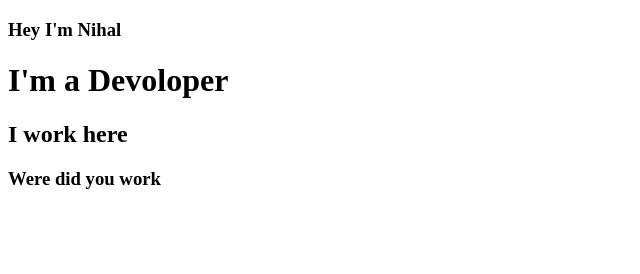
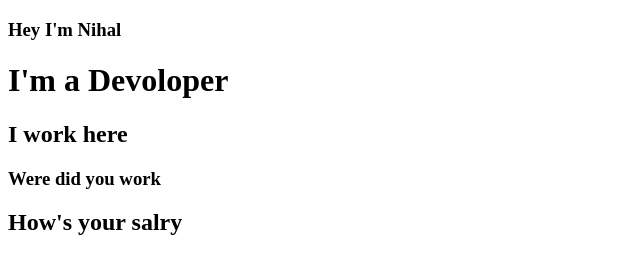
Before and after one commit to MuhammedNihalCY/datewithgit-Sample, a plain HTML site: page page1.html in a window 1280 px wide. Shown: the whole page, without its empty margins (0-640 px from the left). Drawn offline with Linux system fonts and the light colour scheme.

Commit message:
page1 edited

```diff
--- a/page1.html
+++ b/page1.html
@@ -11,5 +11,8 @@
     <h1>I'm a Devoloper</h1>
     <h2>I work here</h2>
     <h3>Were did you work</h3>
+    <h2>How's your salry
+
+    </h2>
 </body>
 </html>
```
